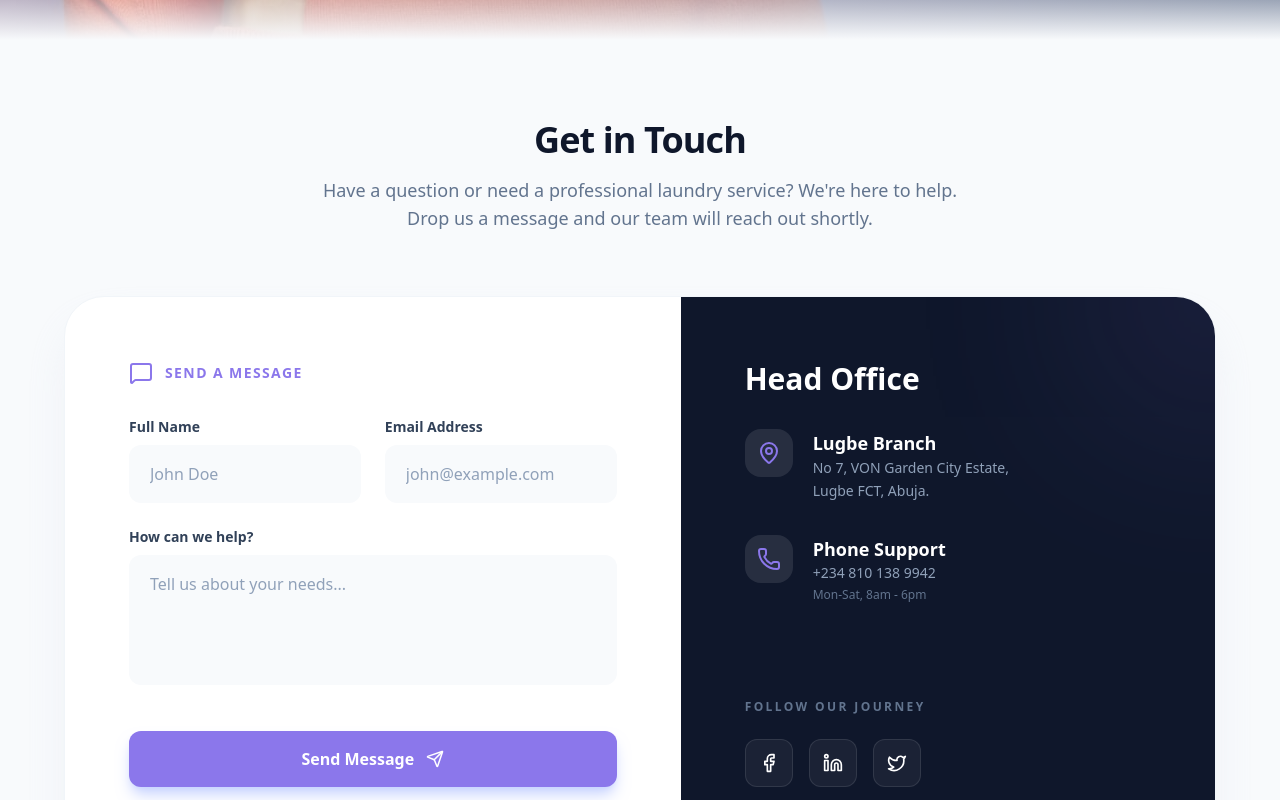
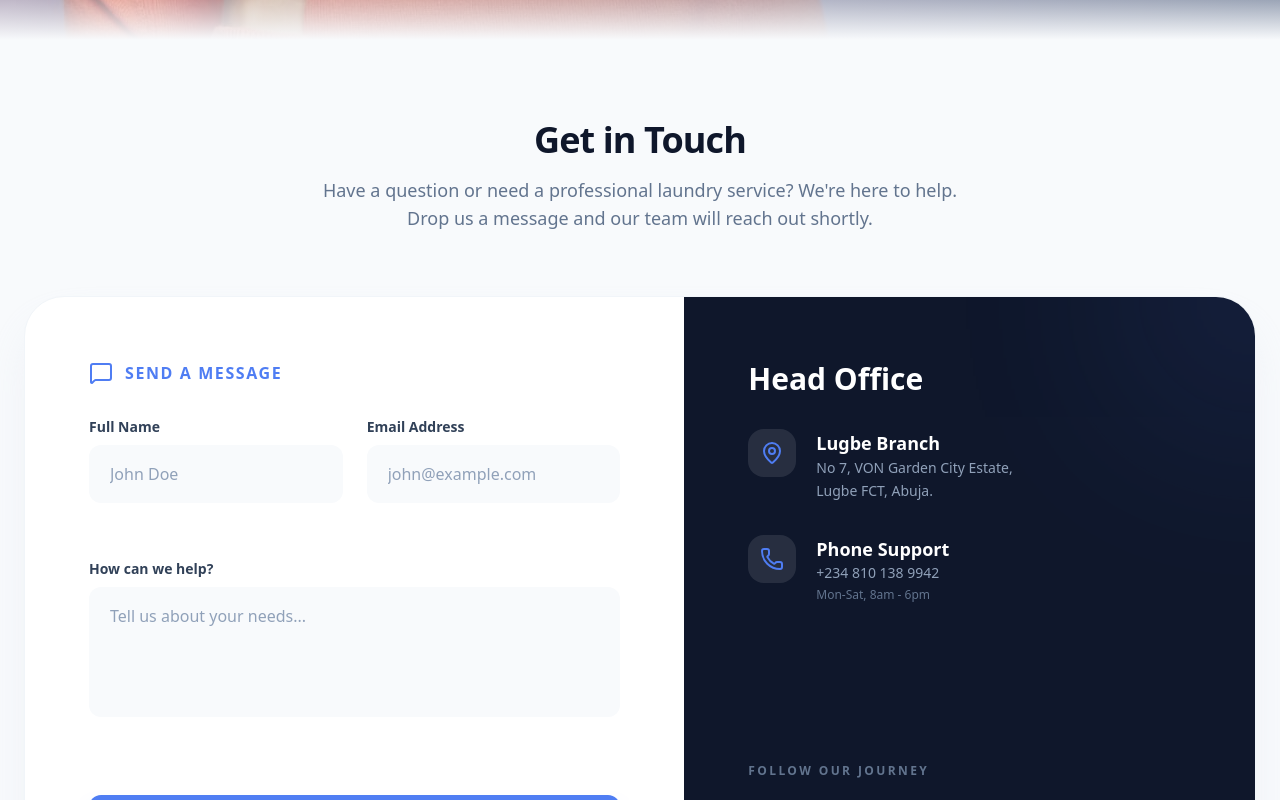
Before and after one commit to johnakpaojonugwa/klean-app, a React (Vite) app: page /contact in a window 1280 px wide. Shown: the part 600-1400 px from the top of the page. Built offline with nearby package versions, Linux system fonts and the light colour scheme; no server answers.

Commit message:
edited the contact page

```diff
--- a/src/components/landing/ContactForm.jsx
+++ b/src/components/landing/ContactForm.jsx
@@ -5,7 +5,7 @@ import FormImg from "@/assets/location-img.jpg";
 const ContactForm = () => {
   return (
     <div className="bg-[#f8fafc] min-h-screen py-20 px-6 font-sans antialiased">
-      <div className="max-w-6xl mx-auto">
+      <div className="max-w-7xl mx-auto">
 
         {/* Header Section */}
         <div className="text-center mb-16">
@@ -23,18 +23,18 @@ const ContactForm = () => {
 
           {/* Left: Contact Form Section */}
           <div className="flex-[1.2] p-8 lg:p-16">
-            <div className="flex items-center gap-3 mb-8 text-[#8b77eb]">
+            <div className="flex items-center gap-3 mb-8 text-[#4F7DF3]">
               <MessageSquare size={24} />
-              <span className="font-bold uppercase tracking-widest text-sm">Send a Message</span>
+              <span className="font-bold uppercase tracking-widest text-md">Send a Message</span>
             </div>
 
-            <form className="grid grid-cols-1 md:grid-cols-2 gap-6">
+            <form className="grid grid-cols-1 md:grid-cols-2 gap-6 space-y-8">
               <div className="col-span-1">
                 <label className="block text-sm font-semibold text-slate-700 mb-2">Full Name</label>
                 <input
                   type="text"
                   placeholder="John Doe"
-                  className="w-full px-5 py-4 rounded-xl bg-slate-50 border border-transparent focus:bg-white focus:border-[#8b77eb] focus:ring-4 focus:ring-[#8b77eb]/10 outline-none transition-all placeholder:text-slate-400"
+                  className="w-full px-5 py-4 rounded-xl bg-slate-50 border border-transparent focus:bg-white focus:border-[#4F7DF3] focus:ring-4 focus:ring-[#4F7DF3]/10 outline-none transition-all placeholder:text-slate-400"
                 />
               </div>
               <div className="col-span-1">
@@ -42,7 +42,7 @@ const ContactForm = () => {
                 <input
                   type="email"
                   placeholder="john@example.com"
-                  className="w-full px-5 py-4 rounded-xl bg-slate-50 border border-transparent focus:bg-white focus:border-[#8b77eb] focus:ring-4 focus:ring-[#8b77eb]/10 outline-none transition-all placeholder:text-slate-400"
+                  className="w-full px-5 py-4 rounded-xl bg-slate-50 border border-transparent focus:bg-white focus:border-[#4F7DF3] focus:ring-4 focus:ring-[#4F7DF3]/10 outline-none transition-all placeholder:text-slate-400"
                 />
               </div>
               <div className="col-span-2">
@@ -50,12 +50,12 @@ const ContactForm = () => {
                 <textarea
                   placeholder="Tell us about your needs..."
                   rows="4"
-                  className="w-full px-5 py-4 rounded-xl bg-slate-50 border border-transparent focus:bg-white focus:border-[#8b77eb] focus:ring-4 focus:ring-[#8b77eb]/10 outline-none transition-all resize-none placeholder:text-slate-400"
+                  className="w-full px-5 py-4 rounded-xl bg-slate-50 border border-transparent focus:bg-white focus:border-[#4F7DF3] focus:ring-4 focus:ring-[#4F7DF3]/10 outline-none transition-all resize-none placeholder:text-slate-400"
                 ></textarea>
               </div>
 
               <div className="col-span-2 pt-4">
-                <button className="group flex items-center justify-center gap-3 w-full bg-[#8b77eb] hover:bg-[#7a65d8] text-white font-bold py-4 rounded-xl transition-all shadow-lg shadow-indigo-200 active:scale-[0.98]">
+                <button className="group flex items-center justify-center gap-3 w-full bg-[#4F7DF3] hover:bg-[#3B63C9] text-white font-bold py-4 rounded-xl transition-all shadow-lg shadow-blue-200 active:scale-[0.98]">
                   <span>Send Message</span>
                   <Send size={18} className="group-hover:translate-x-1 group-hover:-translate-y-1 transition-transform" />
                 </button>
@@ -66,7 +66,7 @@ const ContactForm = () => {
           {/* Right: Location & Info Panel (The "Enhanced" Card) */}
           <div className="flex-1 bg-slate-900 relative text-white p-10 lg:p-16 overflow-hidden flex flex-col justify-between">
             {/* Background Accent */}
-            <div className="absolute top-0 right-0 w-64 h-64 bg-[#8b77eb] opacity-10 blur-[100px] -mr-32 -mt-32"></div>
+            <div className="absolute top-0 right-0 w-64 h-64 bg-[#4F7DF3] opacity-10 blur-[100px] -mr-32 -mt-32"></div>
 
             <div className="relative z-10">
               <h2 className="text-3xl font-bold mb-8">Head Office</h2>
@@ -74,7 +74,7 @@ const ContactForm = () => {
               <div className="space-y-8">
                 <div className="flex items-start gap-5">
                   <div className="w-12 h-12 rounded-2xl bg-white/10 flex items-center justify-center shrink-0">
-                    <MapPin className="text-[#8b77eb]" />
+                    <MapPin className="text-[#4F7DF3]" />
                   </div>
                   <div>
                     <h4 className="font-bold text-lg">Lugbe Branch</h4>
@@ -86,7 +86,7 @@ const ContactForm = () => {
 
                 <div className="flex items-start gap-5">
                   <div className="w-12 h-12 rounded-2xl bg-white/10 flex items-center justify-center shrink-0">
-                    <Phone className="text-[#8b77eb]" />
+                    <Phone className="text-[#4F7DF3]" />
                   </div>
                   <div>
                     <h4 className="font-bold text-lg">Phone Support</h4>
@@ -106,7 +106,7 @@ const ContactForm = () => {
                   { icon: <Linkedin size={20}/>, link: "#" },
                   { icon: <Twitter size={20}/>, link: "#" }
                 ].map((social, i) => (
-                  <a key={i} href={social.link} className="w-12 h-12 rounded-xl bg-white/5 border border-white/10 flex items-center justify-center hover:bg-[#8b77eb] hover:border-[#8b77eb] transition-all duration-300">
+                  <a key={i} href={social.link} className="w-12 h-12 rounded-xl bg-white/5 border border-white/10 flex items-center justify-center hover:bg-[#4F7DF3] hover:border-[#4F7DF3] transition-all duration-300">
                     {social.icon}
                   </a>
                 ))}
```
